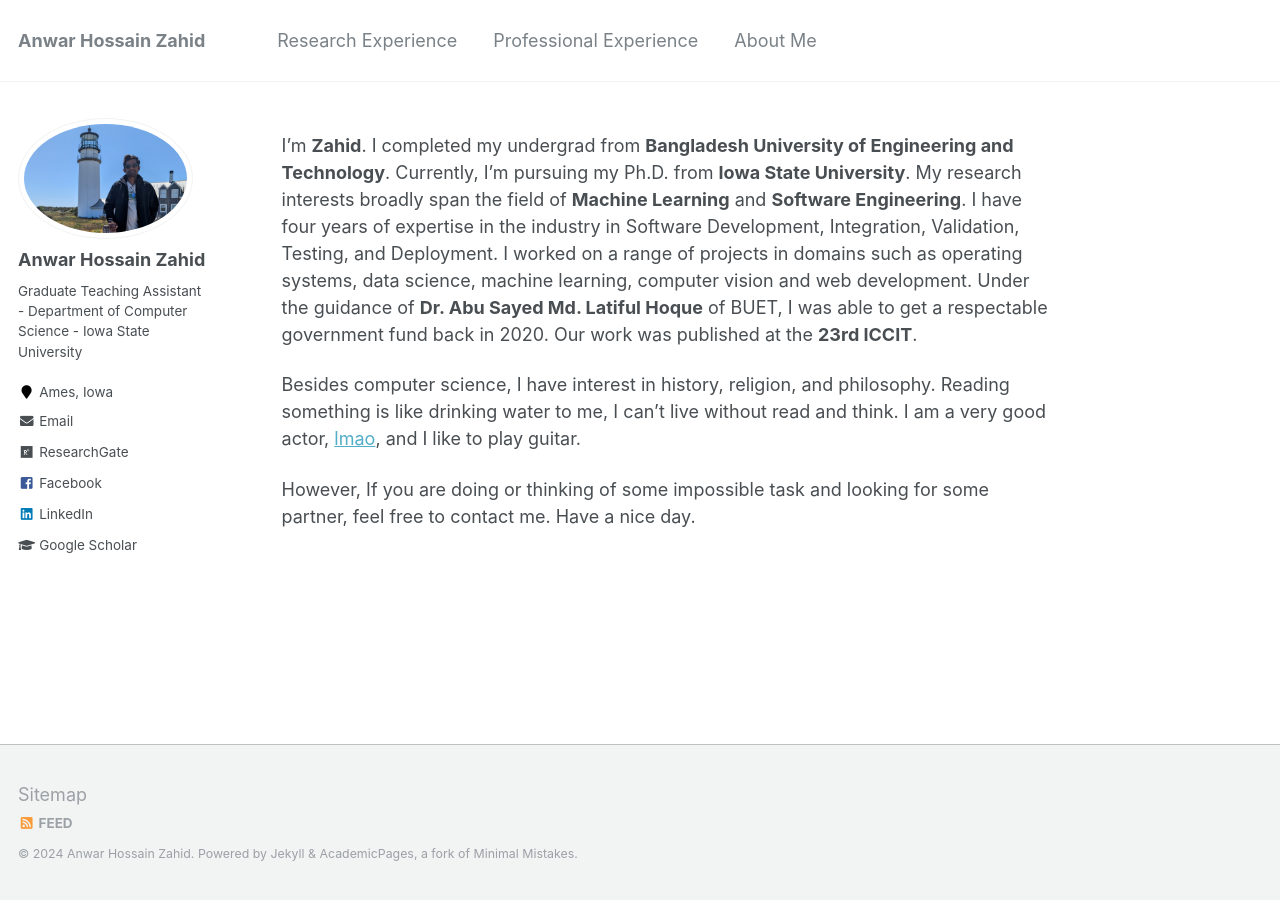
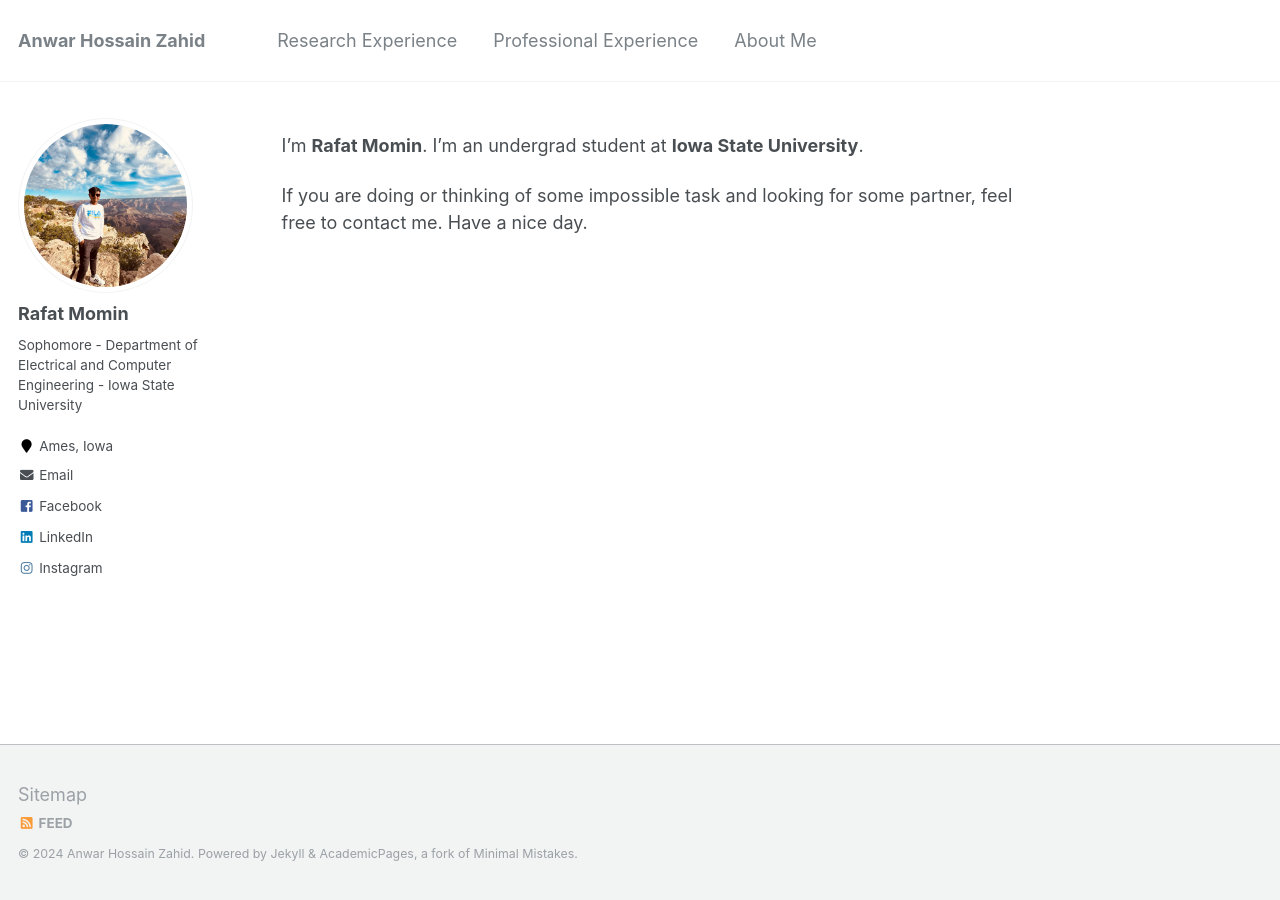
Before and after one commit to RafatMomin/rafatmomin.github.io, a Jekyll site: the page built from _pages/about.md, in a window 1280 px wide. Built offline with Jekyll 4.4.1, drawn with Linux system fonts in a browser that asks for light colours.

Commit message:
Modified for Rafat Momin!

```diff
--- a/_config.yml
+++ b/_config.yml
@@ -80,29 +80,29 @@ analytics:
 
 # Site Author
 author:
-  name             : "Anwar Hossain Zahid"
+  name             : "Rafat Momin"
   avatar           : "profile.jpg"
-  bio              : "Graduate Teaching Assistant - Department of Computer Science - Iowa State University"
+  bio              : "Sophomore - Department of Electrical and Computer Engineering - Iowa State University"
   location         : "Ames, Iowa"
   employer         :
   pubmed           :
-  googlescholar    : "https://scholar.google.com/citations?user=_ze57HEAAAAJ&hl=en"
-  email            : "ahzahid@iastate.edu"
-  researchgate     : "https://www.researchgate.net/profile/Anwar-Hossain-Zahid"
+  googlescholar    :
+  email            : "rafatmom@iastate.edu"
+  researchgate     :
   uri              :
   bitbucket        :
   codepen          :
   dribbble         :
   flickr           :
-  facebook         : "S201305119/"
+  facebook         : "saadman.rafat.5/"
   foursquare       :
   github           :
   google_plus      :
   keybase          :
-  instagram        :
+  instagram        : "rafat31_"
   impactstory      : # "https://profiles.impactstory.org/u/xxxx-xxxx-xxxx-xxxx"
   lastfm           :
-  linkedin         : "anwar-hossain-zahid-a46195108/"
+  linkedin         : "rafatmomin/"
   orcid            : # "http://orcid.org/yourorcidurl"
   pinterest        :
   soundcloud       :
--- a/_pages/about.md
+++ b/_pages/about.md
@@ -8,19 +8,7 @@ redirect_from:
   - /about.html
 ---
 
-I'm **Zahid**. I completed my undergrad from **Bangladesh University of Engineering
-and Technology**. Currently, I'm pursuing my Ph.D. from **Iowa State University**.
-My research interests broadly span the field of **Machine Learning** and
-**Software Engineering**. I have four years of expertise in the industry in
-Software Development, Integration, Validation, Testing, and Deployment.
-I worked on a range of projects in domains such as operating systems,
-data science, machine learning, computer vision and web development.
-Under the guidance of **Dr. Abu Sayed Md. Latiful Hoque** of BUET, I was able
-to get a respectable government fund back in 2020. Our work was published at the **23rd ICCIT**.
+I'm **Rafat Momin**. I'm an undergrad student at **Iowa State University**.
 
-Besides computer science, I have interest in history, religion, and philosophy. Reading something is
-like drinking water to me, I can't live without read and think. I am a very good actor,
-[lmao](https://www.youtube.com/watch?v=dmC-O1CBsV4&t=631s), and I like to play guitar. <br>
-
-However, If you are doing or thinking of some impossible task and looking for some partner, feel free to contact
+If you are doing or thinking of some impossible task and looking for some partner, feel free to contact
 me. Have a nice day.
```
Also changed, not shown: images/profile.jpg.
